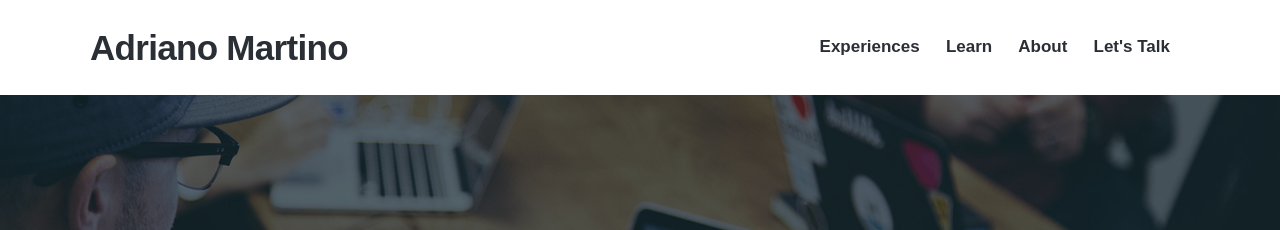
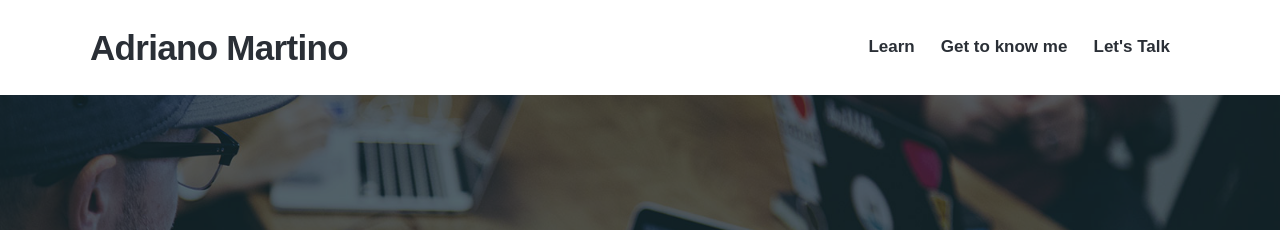
Before and after one commit to adrianomartino/amartino, a Jekyll site: the page built from _pages/thanks.md, in a window 1280 px wide. Shown: the top 230 px of the page. Built offline with Jekyll 4.4.1, drawn with Linux system fonts in a browser that asks for light colours; nearby versions of some CDN libraries; some web fonts are replaced.

Commit message:
Update settings.yml

```diff
--- a/_data/settings.yml
+++ b/_data/settings.yml
@@ -8,11 +8,11 @@ header_settings:
 
 menu_settings:
   menu_items:
-    - title: 'Experiences'
-      url: '/'
+#    - title: 'Experiences'
+#      url: '/'
     - title: 'Learn'
       url: '/learn/'
-    - title: 'About'
+    - title: 'Get to know me'
       url: '/about'
     - title: "Let's Talk"
       url: '/contact'
```
